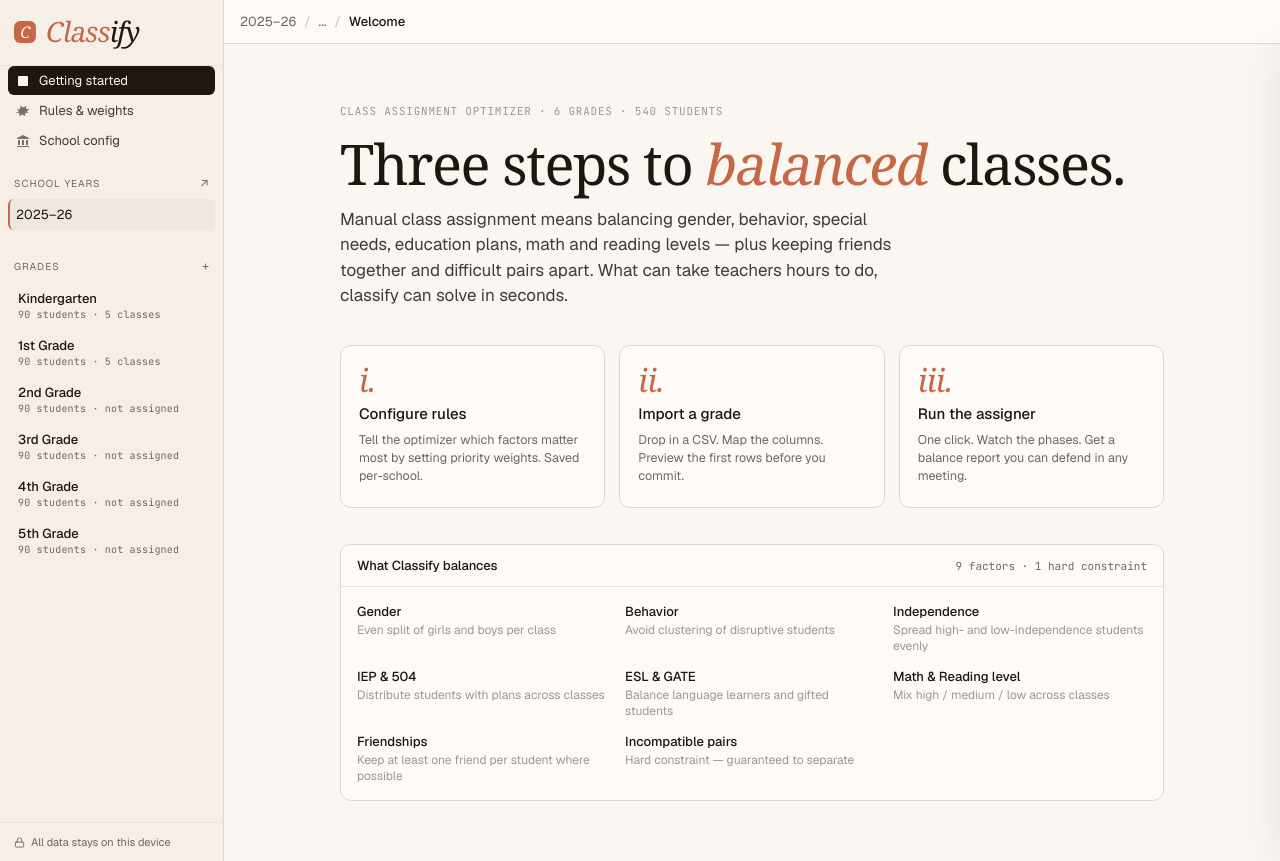
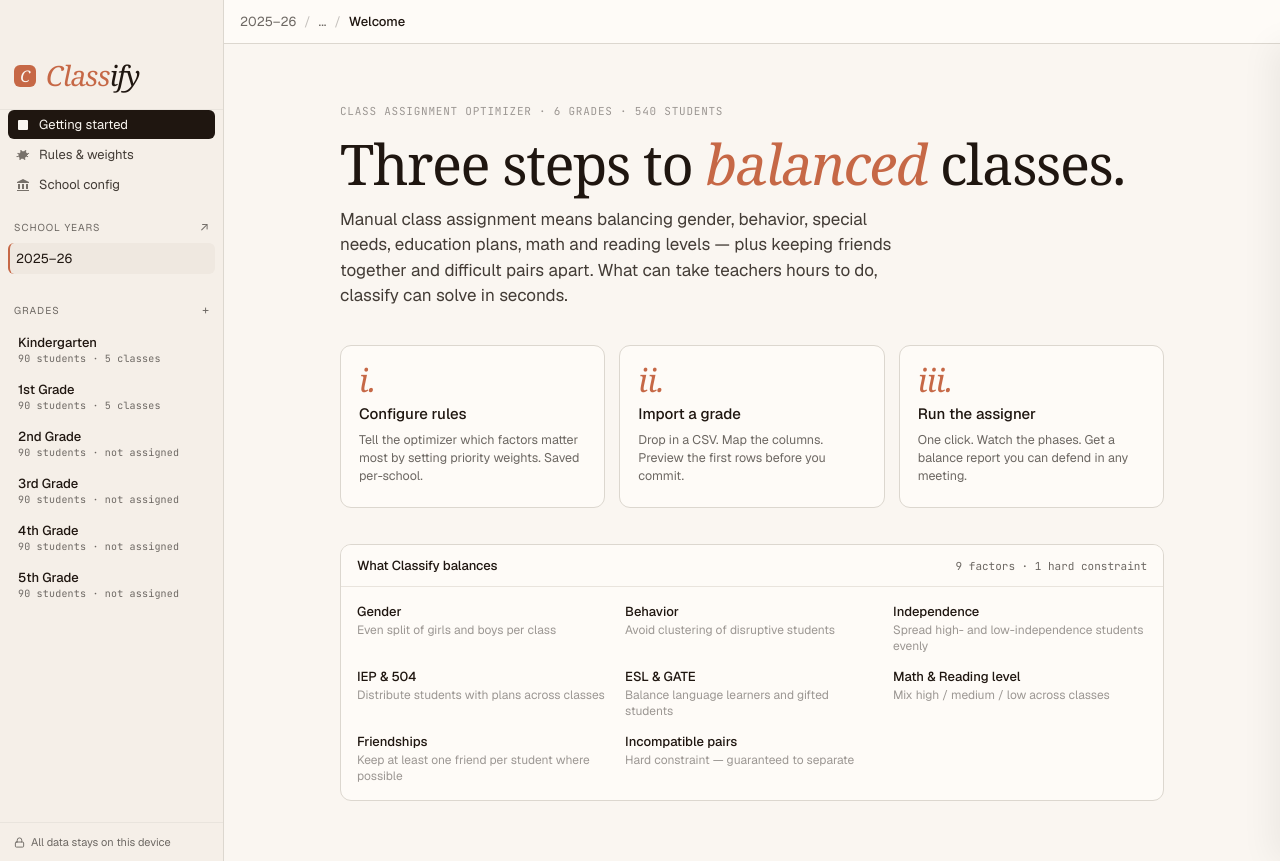
Before and after one commit to shobel/class-assigner, a Flask app: page / in a window 1280 px wide. Run offline with Flask 3, Linux system fonts and the light colour scheme; some web fonts are replaced.

Commit message:
Fix window drag, traffic light overlap, and roster header alignment
- Replace broken sidebar drag region with dedicated .electron-titlebar strip
- Traffic lights now sit in the 44px strip, logo is below and unobstructed
- Roster header labels now centered to match data columns

Co-Authored-By: Claude Sonnet 4.6 <noreply@anthropic.com>

```diff
--- a/webapp/static/css/homeroom-full.css
+++ b/webapp/static/css/homeroom-full.css
@@ -71,6 +71,13 @@ body {
   flex-direction: column;
   min-height: 0;
   overflow-y: auto;
+}
+
+/* Dedicated drag strip at the top — traffic lights appear here on macOS */
+.electron-titlebar {
+  height: 44px;
+  flex-shrink: 0;
+  -webkit-app-region: drag;
 }
 
 .topbar {
--- a/webapp/static/js/homeroom-app.js
+++ b/webapp/static/js/homeroom-app.js
@@ -907,8 +907,8 @@ function renderRosterTab(students) {
           <div class="student-row" style="padding: 7px 12px; background: var(--bg-2); cursor: default; font-size: 10px; text-transform: uppercase; letter-spacing: 0.06em; color: var(--ink-3); font-weight: 500; display: grid; grid-template-columns: ${gridColumns}; gap: 10px;">
             <div></div>
             <div>Student</div>
-            ${properties.map((p) => `<div>${p.display_name === "504 Plan" ? "504" : p.display_name}</div>`).join("")}
-            ${hasAssignments ? "<div>Assigned</div>" : ""}
+            ${properties.map((p) => `<div style="text-align:center">${p.display_name === "504 Plan" ? "504" : p.display_name}</div>`).join("")}
+            ${hasAssignments ? '<div style="text-align:center">Assigned</div>' : ""}
             <div></div>
           </div>
           <!-- Student rows -->
--- a/webapp/templates/homeroom.html
+++ b/webapp/templates/homeroom.html
@@ -19,6 +19,8 @@
     <div class="app" id="app">
         <!-- Sidebar -->
         <aside class="sidebar">
+            <!-- Draggable title bar strip for Electron (traffic lights live here) -->
+            <div class="electron-titlebar"></div>
             <div class="brand">
                 <div class="brand-mark">C</div>
                 <div>
@@ -352,7 +354,7 @@ Jane Doe,Kindergarten,F,m,h,neutral,neutral,n,y,n,n,John Smith,
         </div>
     </div>
 
-    <script src="/static/js/homeroom-app.js?v=19"></script>
+    <script src="/static/js/homeroom-app.js?v=20"></script>
     <script src="/static/js/transition.js"></script>
     <script src="/static/js/onboarding.js"></script>
     <script>lucide.createIcons();</script>
```
